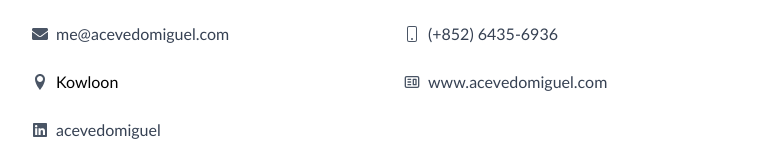
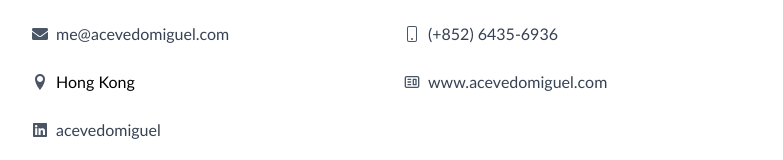
Before and after one commit to acevedomiguel/acevedomiguel.com, a Next.js app: page /resume in a window 1280 px wide. Shown: the part 348-508 px from the top of the page, without its empty margins (248-1031 px from the left). Built offline with nearby package versions, Linux system fonts and the light colour scheme.

Commit message:
Change resume location display from city to region

```diff
--- a/components/resume/PersonalInfo.tsx
+++ b/components/resume/PersonalInfo.tsx
@@ -60,10 +60,10 @@ const PersonalInfo: React.FC<PersonalInfoProps> = ({ basics }) => {
 					)}
 
 					{/* Location */}
-					{basics.location?.city && (
+					{basics.location?.region && (
 						<div className="text-md flex items-center">
 							<ImLocation className="inline mr-2 text-gray-600" />
-							<span>{basics.location.city}</span>
+							<span>{basics.location.region}</span>
 						</div>
 					)}
 
```
